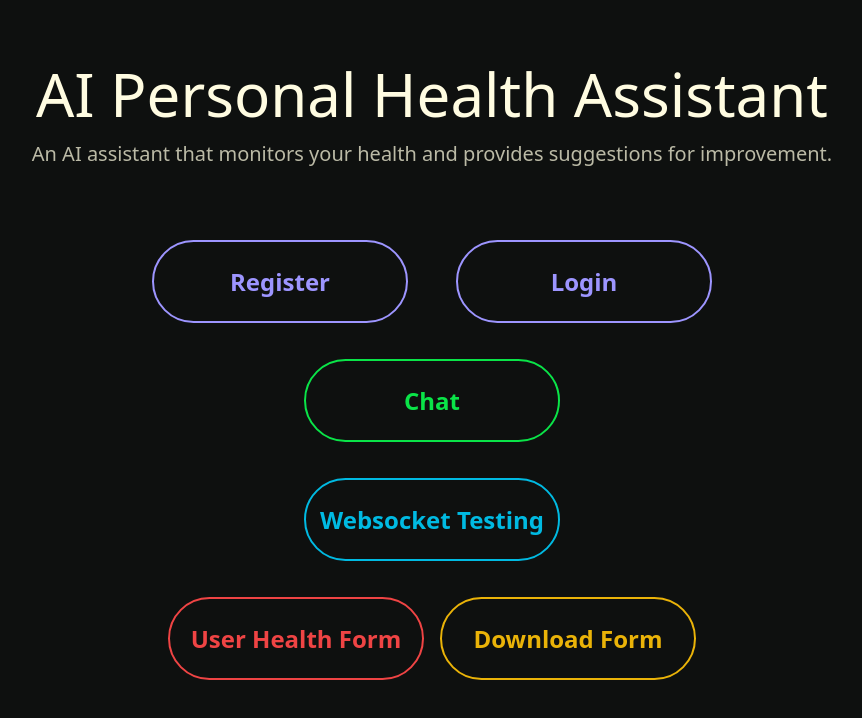
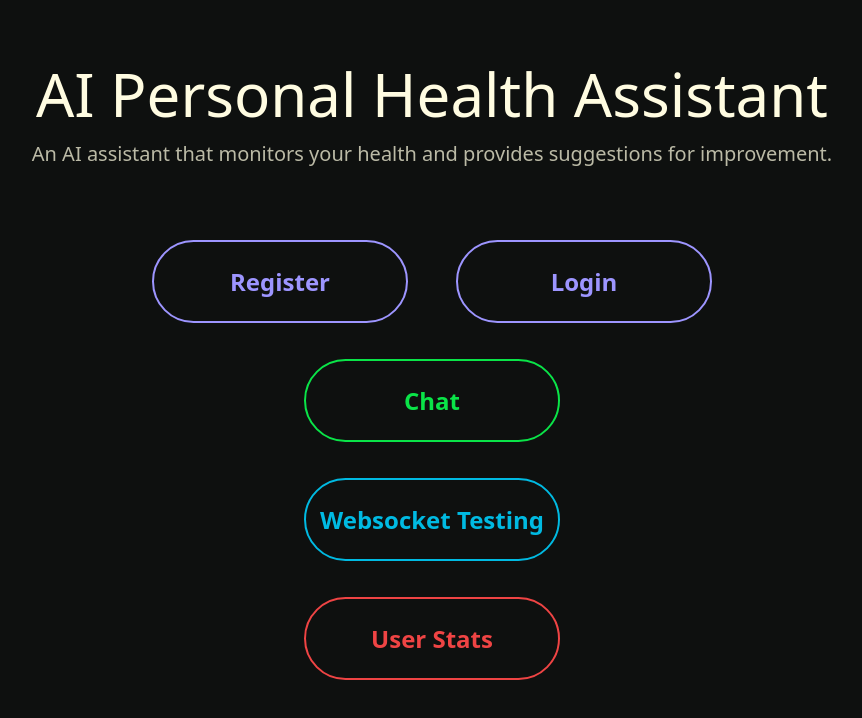
Before and after one commit to Aappo001/AI-Personal-Health-Assistant, a React (Vite) app in the folder client/: page / in a window 1280 px wide. Shown: the top 718 px of the page, without its empty margins (208-1070 px from the left). Built offline with nearby package versions, Linux system fonts and the light colour scheme; a web font is replaced by a local one.

Commit message:
added a user stats button
Signed-off-by: Aappo001 <119348876+Aappo001@users.noreply.github.com>

```diff
--- a/client/src/App.tsx
+++ b/client/src/App.tsx
@@ -69,16 +69,10 @@ function App() {
         </div>
         <div className="w-full flex justify-center mt-5">
           <Link
-            to="/healthform"
+            to="/userstats"
             className="px-3 py-5 border-2 font-bold w-64 text-center text-2xl transition-colors duration-150 hover:bg-red-500 hover:text-main-black border-red-500 text-red-500 m-2 rounded-full leading-relaxed"
           >
-            User Health Form
-          </Link>
-          <Link
-            to="/downloadform"
-            className="px-3 py-5 border-2 font-bold w-64 text-center text-2xl transition-colors duration-150 hover:bg-yellow-500 hover:text-main-black border-yellow-500 text-yellow-500 m-2 rounded-full leading-relaxed"
-          >
-            Download Form
+            User Stats
           </Link>
         </div>
       </Background>
```
